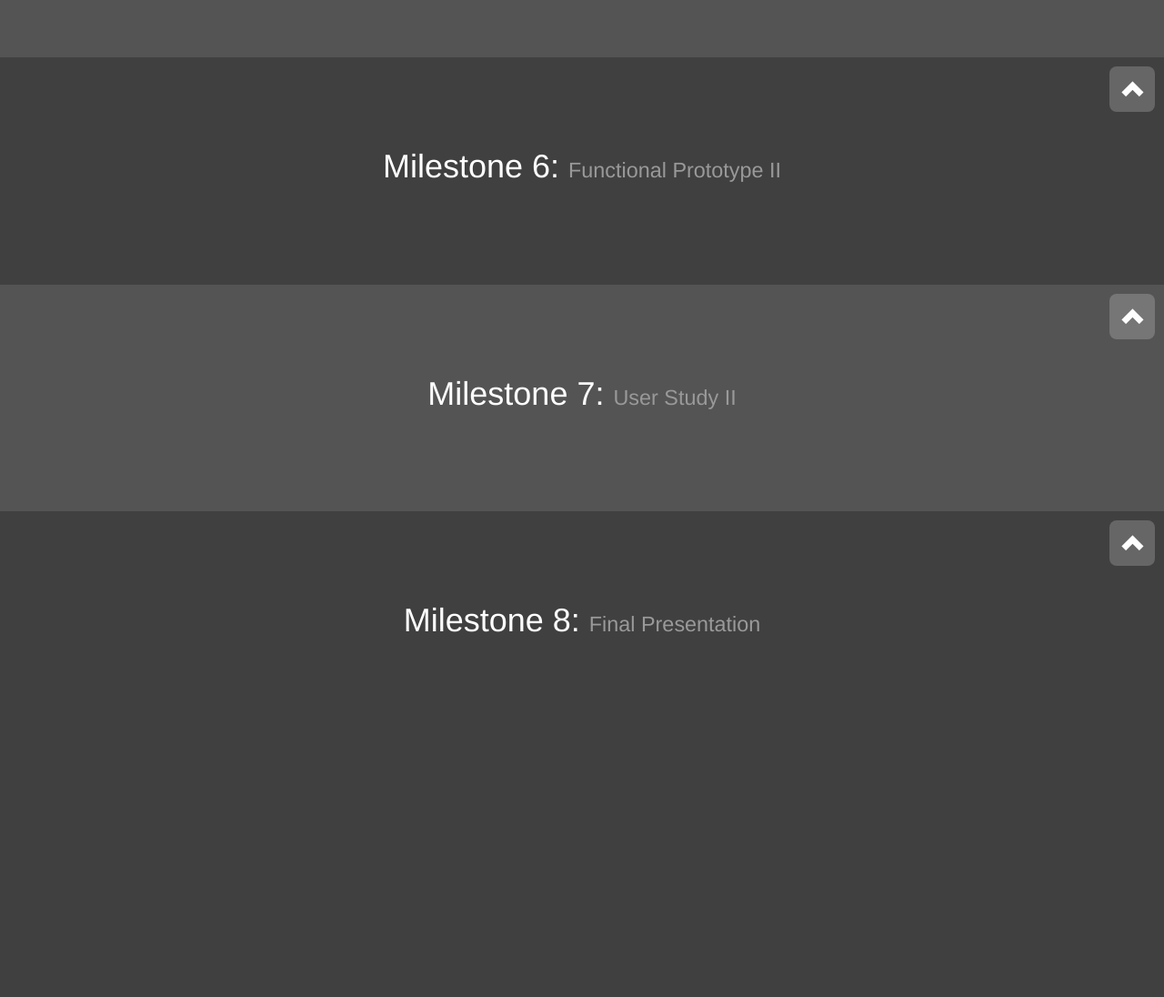
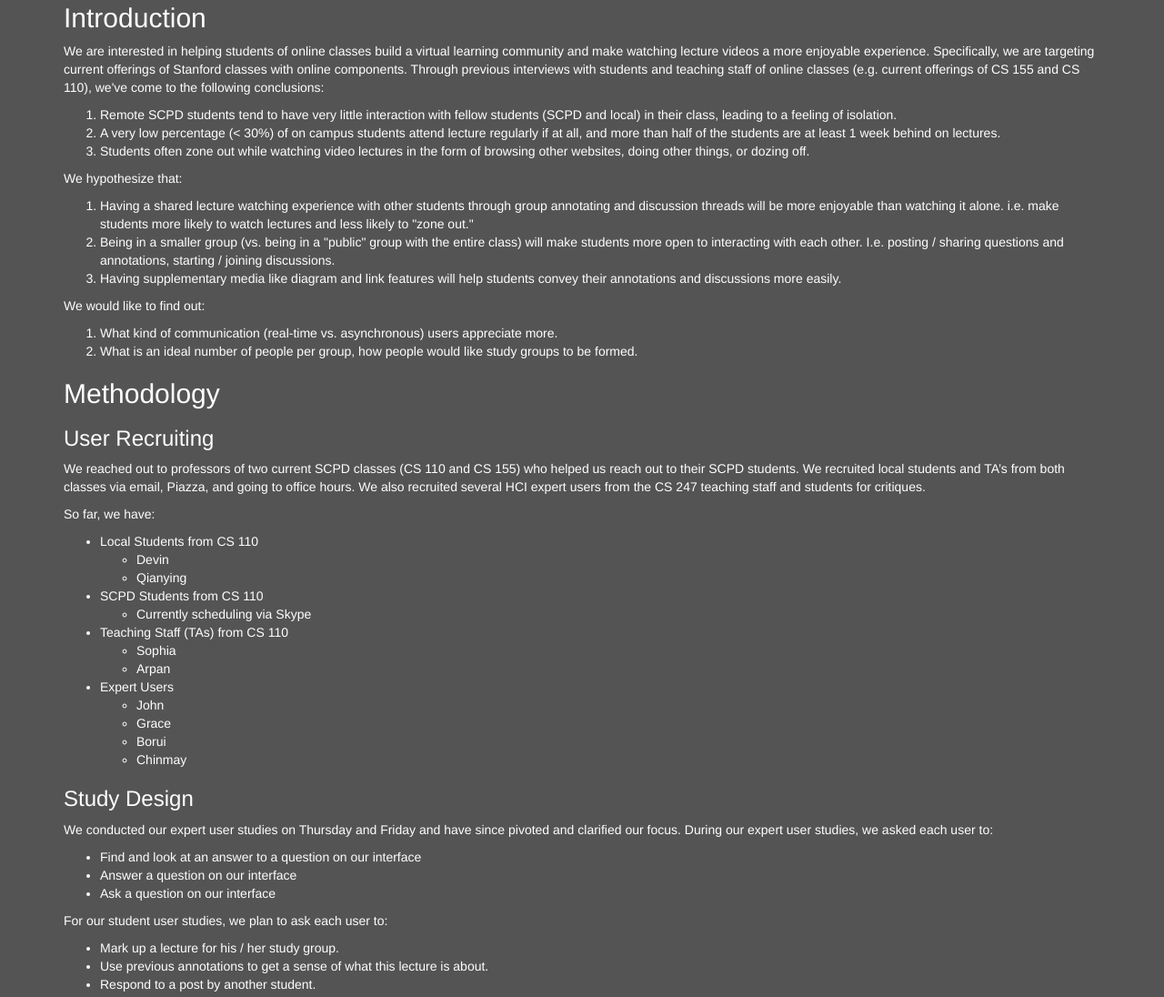
Before and after one commit to drock07/duzuro, a website: page index.html in a window 1280 px wide. Shown: the part 7765-8861 px from the top of the page at 91% size. Before the commit the page ends 8577 px from the top, so only its background shows below. Drawn offline with Linux system fonts and the light colour scheme.

Commit message:
Update for Milestone 5

```diff
--- a/index.html
+++ b/index.html
@@ -203,7 +203,7 @@
 				</div>
 			</header>
 
-			<div class="row sb-0 text-left">
+			<div class="row text-left">
 				<h2>Link to Prototype: http://duzuro.herokuapp.com/</h2>
 				<h2>Features:</h2>
 
@@ -225,7 +225,7 @@
 
 				<p><b>Intelligent Prompting:</b><br>Based on factors like when the user pauses a lot or replays the content, intelligent prompts could be given to the student to view or create questions around the concept corresponding to the time block. Further, based on factors like a lack of pausing during certain time blocks and history of contributions, prompts can be made to "expert" users on certain topics after they complete the video. </p>
 			</div>
-			<div class="row sb-1 text-left">
+			<div class="row text-left">
 
 				<h2>Implementation Progress</h2>
 
@@ -241,7 +241,7 @@
 
 				<p><b>Annotation Progress:</b><br>We gave high priority to the development of a rich annotation system, but as it requires all the functionality in the layer beneath it (video, questions, answers) to have been built first and is itself a large and complex feature, we are still in the process of completing it. We have made progress in developing this feature, and plan to have it completed for next week's user testing. However, for the purposes of in-class pilot studies, we feel that the ability to embed and interact with even text questions and answers directly in the stream of the video allows users to experience the rich, contextualized classroom learning we are hoping to deliver.</p>
 			</div>
-			<div class="row sb-2 text-left">
+			<div class="row text-left">
 				<h2>To Do (In Decreasing Priority): </h2>
 
 				<p><b>Complete Annotation Capabilities</b></p>
@@ -266,6 +266,89 @@
 					<h1>Milestone 5: <small>User Study</small></h1>
 				</div>
 			</header>
+
+			<div class="row">
+				<div class="col-md-12">
+					<h2>Introduction</h2>
+					<p>We are interested in helping students of online classes build a virtual learning community and make watching lecture videos a more enjoyable experience. Specifically, we are targeting current offerings of Stanford classes with online components. Through previous interviews with students and teaching staff of online classes (e.g. current offerings of CS 155 and CS 110), we've come to the following conclusions:</p>
+
+					<ol>
+						<li>Remote SCPD students tend to have very little interaction with fellow students (SCPD and local) in their class, leading to a feeling of isolation.</li>
+						<li>A very low percentage (&lt; 30%) of on campus students attend lecture regularly if at all, and more than half of the students are at least 1 week behind on lectures.</li>
+						<li>Students often zone out while watching video lectures in the form of browsing other websites, doing other things, or dozing off.</li>
+					</ol>
+
+					<p>We hypothesize that:</p>
+
+					<ol>
+						<li>Having a shared lecture watching experience with other students through group annotating and discussion threads will be more enjoyable than watching it alone. i.e. make students more likely to watch lectures and less likely to "zone out." </li>
+						<li>Being in a smaller group (vs. being in a "public" group with the entire class) will make students more open to interacting with each other. I.e. posting / sharing questions and annotations, starting / joining discussions.</li>
+						<li>Having supplementary media like diagram and link features will help students convey their annotations and discussions more easily.</li>
+					</ol>
+
+					<p>We would like to find out:</p>
+
+					<ol>
+						<li>What kind of communication (real-time vs. asynchronous) users appreciate more. </li>
+						<li>What is an ideal number of people per group, how people would like study groups to be formed.</li>
+					</ol>
+
+					<h2>Methodology</h2>
+
+					<h3>User Recruiting</h3>
+
+					<p>We reached out to professors of two current SCPD classes (CS 110 and CS 155) who helped us reach out to their SCPD students. We recruited local students and TA’s from both classes via email, Piazza, and going to office hours. We also recruited several HCI expert users from the CS 247 teaching staff and students for critiques.</p>
+
+					<p>So far, we have:</p>
+
+					<ul>
+						<li> Local Students from CS 110
+							<ul>
+								<li>Devin</li>
+								<li>Qianying</li>
+							</ul>
+						</li>
+						<li> SCPD Students from CS 110
+							<ul>
+								<li>Currently scheduling via Skype</li>
+							</ul>
+						</li>
+						<li> Teaching Staff (TAs) from CS 110
+							<ul>
+								<li>Sophia</li>
+								<li>Arpan</li>
+							</ul>
+						</li>
+						<li> Expert Users
+							<ul>
+								<li>John</li>
+								<li>Grace</li>
+								<li>Borui</li>
+								<li>Chinmay</li>
+							</ul>
+						</li>
+					</ul>
+
+					<h3>Study Design</h3>
+
+					<p>We conducted our expert user studies on Thursday and Friday and have since pivoted and clarified our focus. During our expert user studies, we asked each user to:</p>
+
+					<ul>
+						<li>Find and look at an answer to a question on our interface</li>
+						<li>Answer a question on our interface</li>
+						<li>Ask a question on our interface</li>
+					</ul>
+
+					<p>For our student user studies, we plan to ask each user to:</p>
+
+					<ul>
+						<li>Mark up a lecture for his / her study group.</li>
+						<li>Use previous annotations to get a sense of what this lecture is about.</li>
+						<li>Respond to a post by another student.</li>
+					</ul>
+
+				</div>
+			</div>
 		</div>
 	</section>
 	<section id="m6">
```
